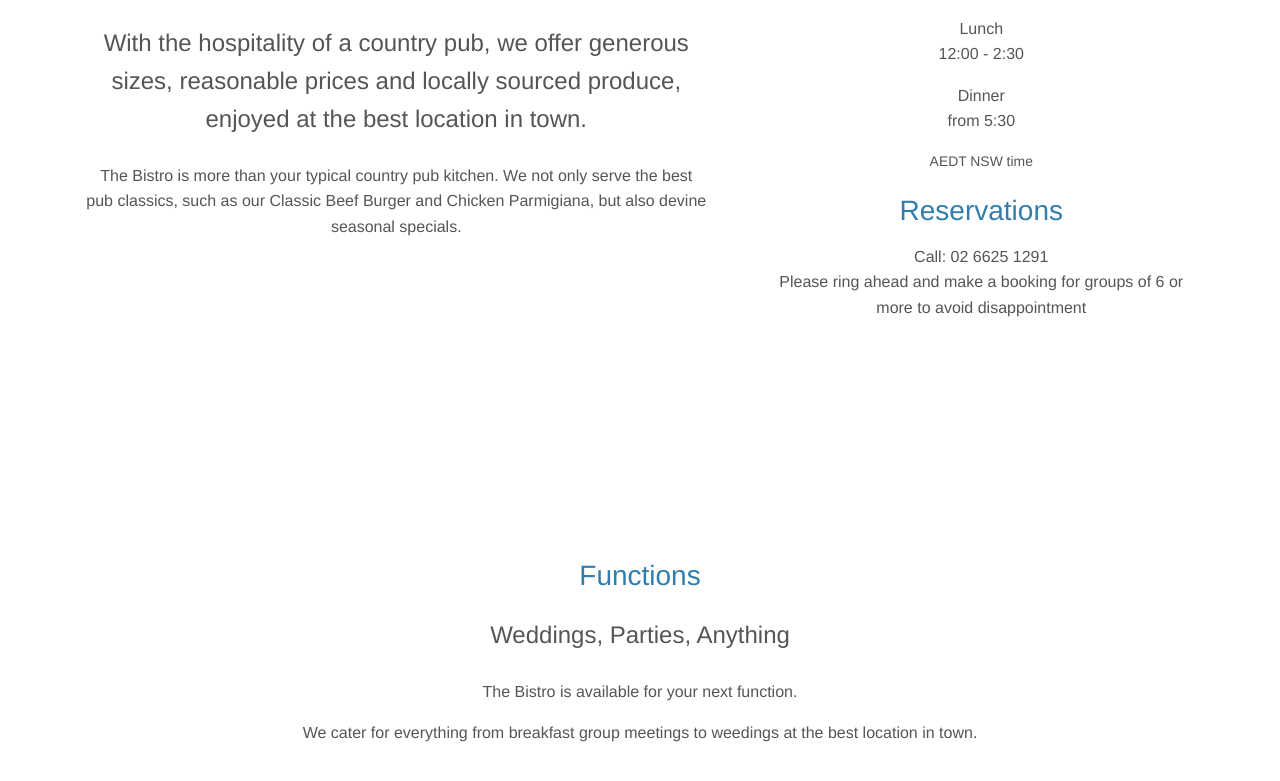
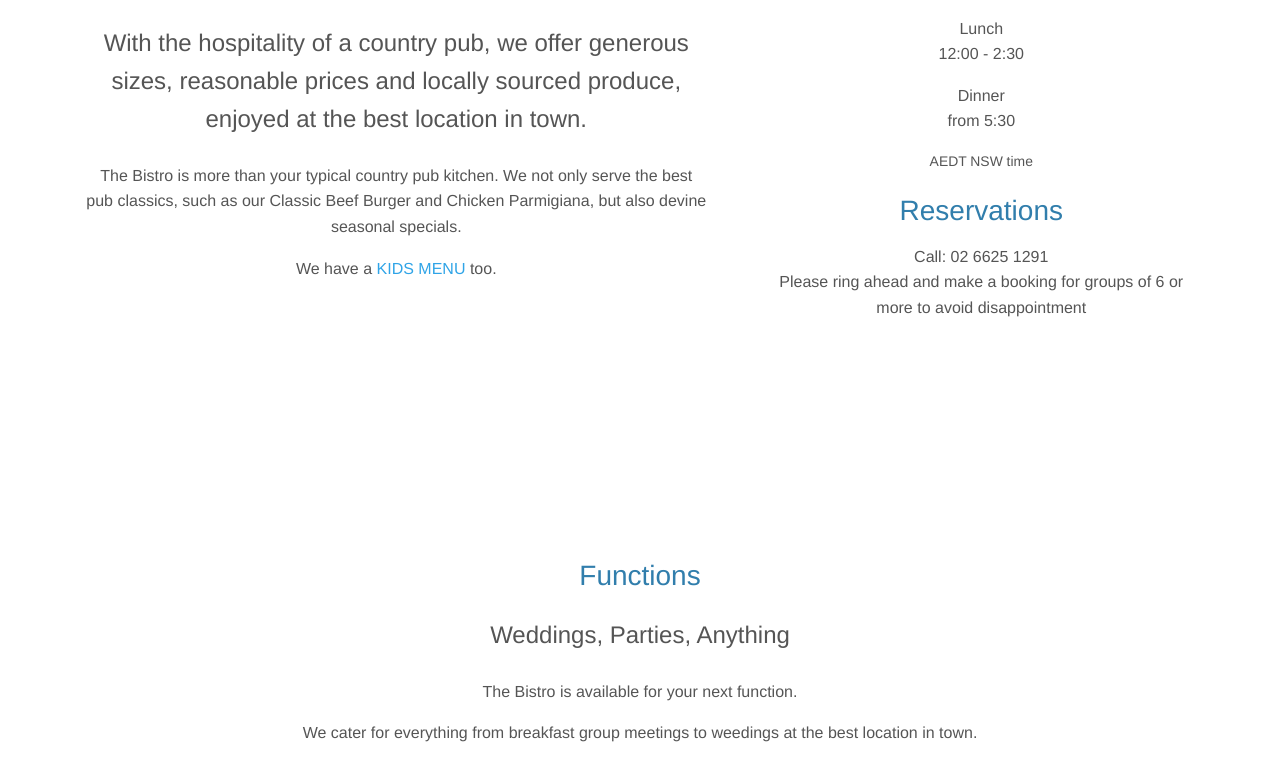
Before and after one commit to GbahTav/GbahTav.github.io, a Jekyll site: the page built from bistro.html, in a window 1280 px wide and 900 px high, scrolled down 1149 px, cut to the strip 0-858 px from the top of the window. Shown: the top 781 px of the strip. Built offline with Jekyll 4.4.1, drawn with Linux system fonts in a browser that asks for light colours.

Commit message:
Update bistro.html

```diff
--- a/bistro.html
+++ b/bistro.html
@@ -15,6 +15,7 @@ background: /img/kitchen.jpg
       <h2><a href="../menu.pdf">MENU</a></h2>
       <p class="lead">With the hospitality of a country pub, we offer generous sizes, reasonable prices and locally sourced produce, enjoyed at the best location in town.</p>
       <p>The Bistro is more than your typical country pub kitchen. We not only serve the best pub classics, such as our Classic Beef Burger and Chicken Parmigiana, but also devine seasonal specials.</p>
+      <p>We have a <a href="../menu_kids.pdf">KIDS MENU</a> too.</p>
     </div>
     <div id="open" class="col-md-5 col-sm-12 text-center">
       <h2>Open 7 Days</h2>
```
